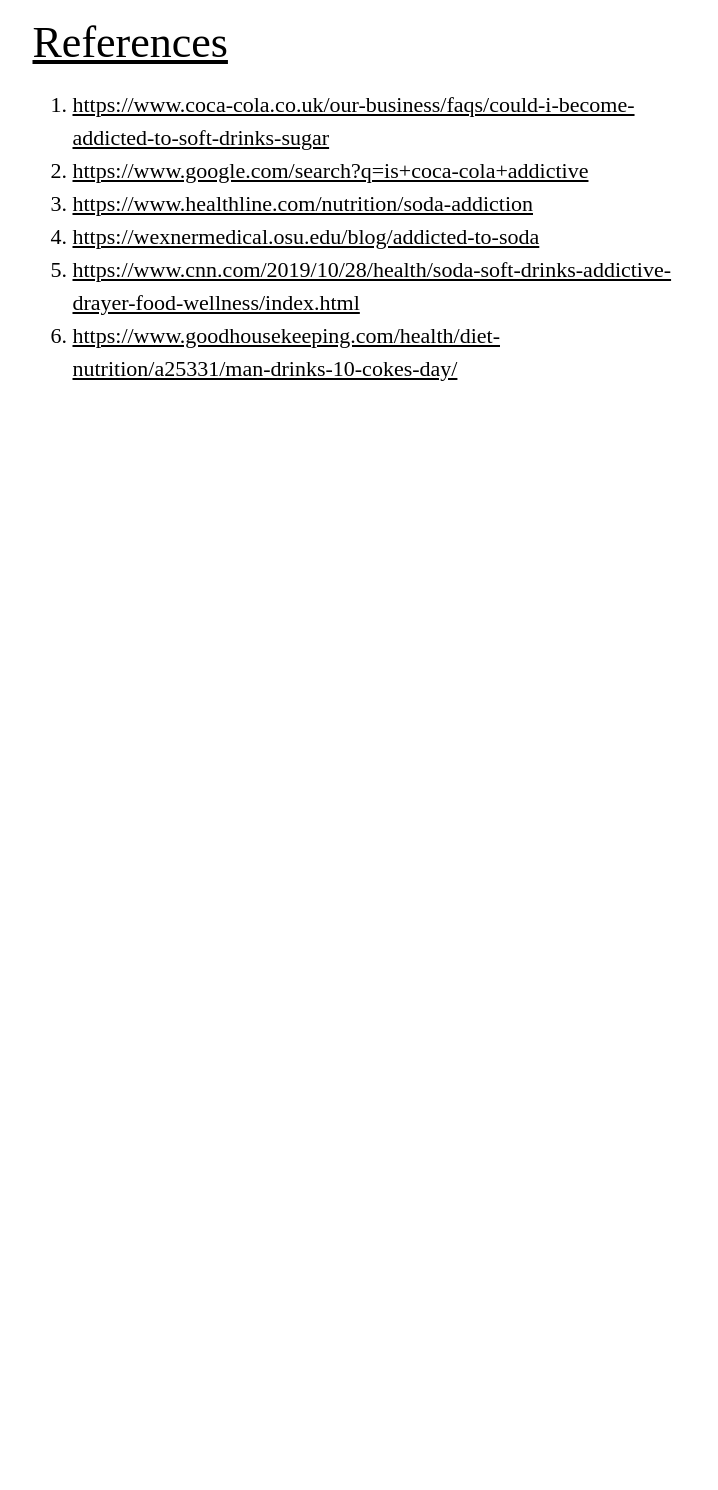
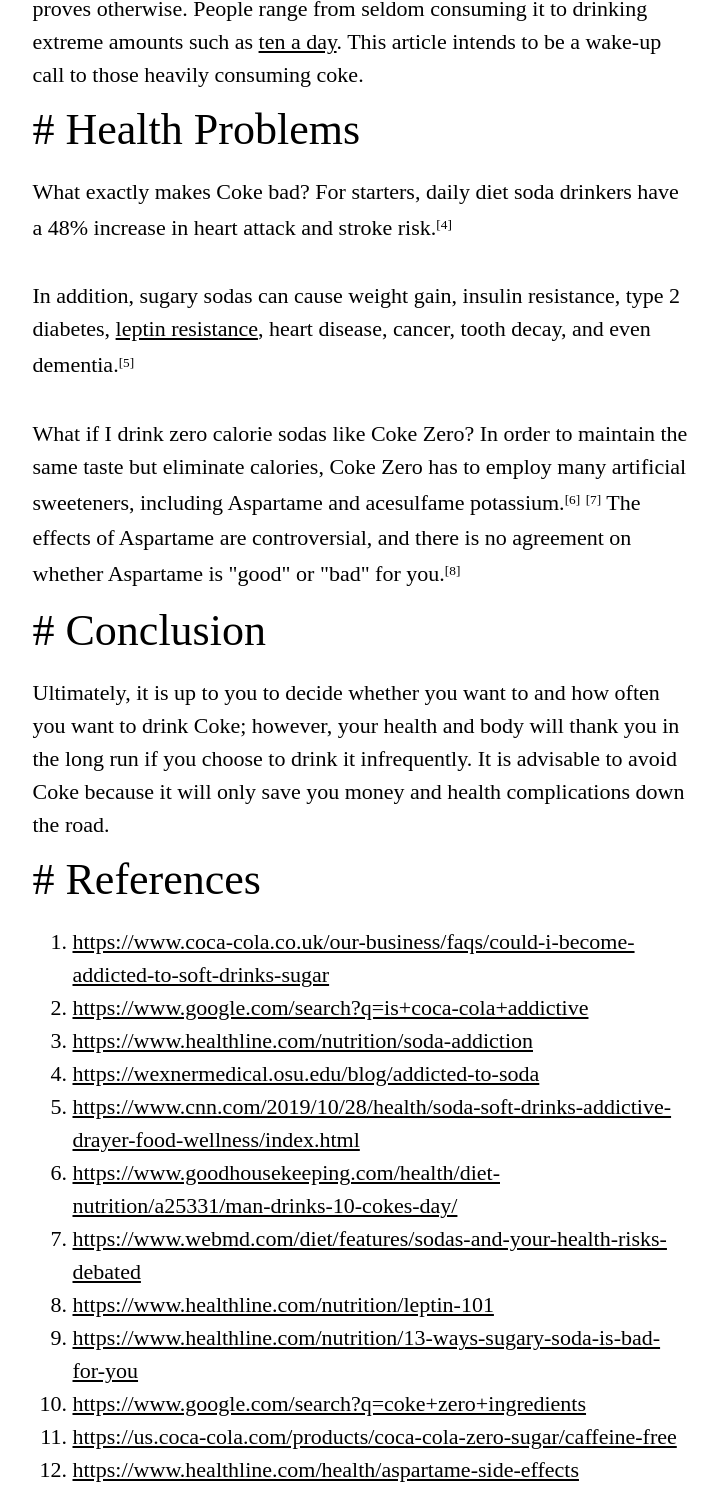
Before and after one commit to apad2025/apad2025.github.io, a plain HTML site: page articles/cocaCola/index.html in a window 1280 px wide. Shown: the part 791-2281 px from the top of the page, without its empty margins (280-998 px from the left). Before the commit the page ends 1226 px from the top, so only its background shows below. Drawn offline with Linux system fonts and the light colour scheme; a web font is replaced by a local one.

Commit message:
Finish Coke Article

```diff
--- a/articles/cocaCola/index.html
+++ b/articles/cocaCola/index.html
@@ -6,25 +6,48 @@
     <meta name="viewport" content="width=device-width, initial-scale=1.0">
     <title>Why Coke is bad</title>
     <link rel="stylesheet" href="/styles/articles.css">
+    <link rel="icon" type="image/x-icon" href="/images/favicon.ico">
     <base target="_blank">
 </head>
 <body>
 <div class="content">
     <h1>The Case Against Coke</h1>
     <h3>By <a href="https://apad.live">Alexander Davis</a></h3>
+    <h4>June 5, 2022 | Estimated reading time: 1 minute</h4>
     <img src="/images/coca-cola.jpg" alt="Picture of Coca-Cola">
     <p>You're probably familiar with the popular soft drink Coca-Cola. Coke
         <a href="https://www.coca-cola.co.uk/our-business/faqs/could-i-become-addicted-to-soft-drinks-sugar">claims</a>
         that its products aren't addictive, but a quick <a href="https://www.google.com/search?q=is+coca-cola+addictive">
-            Google search</a> <a
-                href="https://www.healthline.com/nutrition/soda-addiction" class="noUnderline"><sup>[1]</sup></a>
-        <a href="https://wexnermedical.osu.edu/blog/addicted-to-soda" class="noUnderline"><sup>[2]</sup></a>
+            Google search</a><a
+                href="https://www.healthline.com/nutrition/soda-addiction" class="noUnderline small"><sup>[1]</sup></a>
+        <a href="https://wexnermedical.osu.edu/blog/addicted-to-soda" class="noUnderline small"><sup>[2]</sup></a>
         <a href="https://www.cnn.com/2019/10/28/health/soda-soft-drinks-addictive-drayer-food-wellness/index.html"
-           class="noUnderline"><sup>[3]</sup></a> proves otherwise. People range from seldom consuming it to drinking
+           class="noUnderline small"><sup>[3]</sup></a> proves otherwise. People range from seldom consuming it to drinking
         extreme amounts such as
         <a href="https://www.goodhousekeeping.com/health/diet-nutrition/a25331/man-drinks-10-cokes-day/">ten a day</a>.
-        This article intends to act as a warning and reminder for heavy consumers of Coke to stop drinking it.</p>
-    <h1><a href="#References" class="title">References</a></h1>
+        This article intends to be a wake-up call to those heavily consuming coke.</p>
+    <a href="#Health-Problems" class="inline noUnderline" target="_self">#</a><h2 id="Health-Problems" class="inline">
+    Health Problems</h2><br>
+    <p>What exactly makes Coke bad? For starters, daily diet soda drinkers have a 48% increase in heart attack and stroke
+        risk.<a
+            href="https://www.webmd.com/diet/features/sodas-and-your-health-risks-debated#:~:text=showed%20a%2048%%20increase%20in%20heart%20attack%20and%20stroke%20risk%20among%20daily%20diet%20soda%20drinkers"
+            class="noUnderline small"><sup>[4]</sup></a>
+        <br><br>In addition, sugary sodas can cause weight gain, insulin resistance, type 2 diabetes, <a
+                href="https://www.healthline.com/nutrition/leptin-101">leptin resistance</a>,
+        heart disease, cancer, tooth decay, and even dementia.<a
+                href="https://www.healthline.com/nutrition/13-ways-sugary-soda-is-bad-for-you"
+                class="noUnderline small"><sup>[5]</sup></a>
+        <br><br>What if I drink zero calorie sodas like Coke Zero? In order to maintain the same taste but eliminate
+        calories, Coke Zero has to employ many artificial sweeteners, including Aspartame and acesulfame potassium.<a
+                href="https://www.google.com/search?q=coke+zero+ingredients" class="noUnderline small"><sup>[6]</sup></a>
+        <a href="https://us.coca-cola.com/products/coca-cola-zero-sugar/caffeine-free" class="noUnderline small"><sup>[7]</sup></a>
+        The effects of Aspartame are controversial, and there is no agreement on whether Aspartame is "good" or "bad" for you.<a
+                href="https://www.healthline.com/health/aspartame-side-effects" class="noUnderline small"><sup>[8]</sup></a></p>
+    <a href="#Conclusion" class="inline noUnderline" target="_self">#</a><h2 id="Conclusion" class="inline"> Conclusion</h2><br>
+    <p>Ultimately, it is up to you to decide whether you want to and how often you want to drink Coke; however, your
+        health and body will thank you in the long run if you choose to drink it infrequently. It is advisable to avoid
+        Coke because it will only save you money and health complications down the road.</p>
+    <a href="#References" class="inline noUnderline" target="_self">#</a><h1 id="References" class="inline"> References</h1>
     <ol class="wrap">
         <li><a href="https://www.coca-cola.co.uk/our-business/faqs/could-i-become-addicted-to-soft-drinks-sugar">
             https://www.coca-cola.co.uk/our-business/faqs/could-i-become-addicted-to-soft-drinks-sugar</a></li>
@@ -38,6 +61,23 @@
             https://www.cnn.com/2019/10/28/health/soda-soft-drinks-addictive-drayer-food-wellness/index.html</a></li>
         <li><a href="https://www.goodhousekeeping.com/health/diet-nutrition/a25331/man-drinks-10-cokes-day/">
             https://www.goodhousekeeping.com/health/diet-nutrition/a25331/man-drinks-10-cokes-day/</a></li>
+        <li><a href="https://www.webmd.com/diet/features/sodas-and-your-health-risks-debated">
+            https://www.webmd.com/diet/features/sodas-and-your-health-risks-debated
+        </a></li>
+        <li><a href="https://www.healthline.com/nutrition/leptin-101">
+            https://www.healthline.com/nutrition/leptin-101</a></li>
+        <li><a href="https://www.healthline.com/nutrition/13-ways-sugary-soda-is-bad-for-you">
+            https://www.healthline.com/nutrition/13-ways-sugary-soda-is-bad-for-you
+        </a></li>
+        <li><a href="https://www.google.com/search?q=coke+zero+ingredients">
+            https://www.google.com/search?q=coke+zero+ingredients
+        </a></li>
+        <li><a href="https://us.coca-cola.com/products/coca-cola-zero-sugar/caffeine-free">
+            https://us.coca-cola.com/products/coca-cola-zero-sugar/caffeine-free
+        </a></li>
+        <li><a href="https://www.healthline.com/health/aspartame-side-effects">
+            https://www.healthline.com/health/aspartame-side-effects
+        </a></li>
     </ol>
 </div>
 </body>
--- a/styles/articles.css
+++ b/styles/articles.css
@@ -17,7 +17,7 @@
 
 img {
     width: 100%;
-    max-width: 600px;
+    max-width: 100%;
     height: auto;
     border-radius: 20px;
 }
@@ -29,3 +29,12 @@
 .wrap {
     word-wrap: break-word;
 }
+
+.inline {
+    display: inline;
+    font-size: 44px;
+}
+
+.small {
+    font-size: 16px
+}
```
Also changed, not shown: images/favicon.ico (added).
